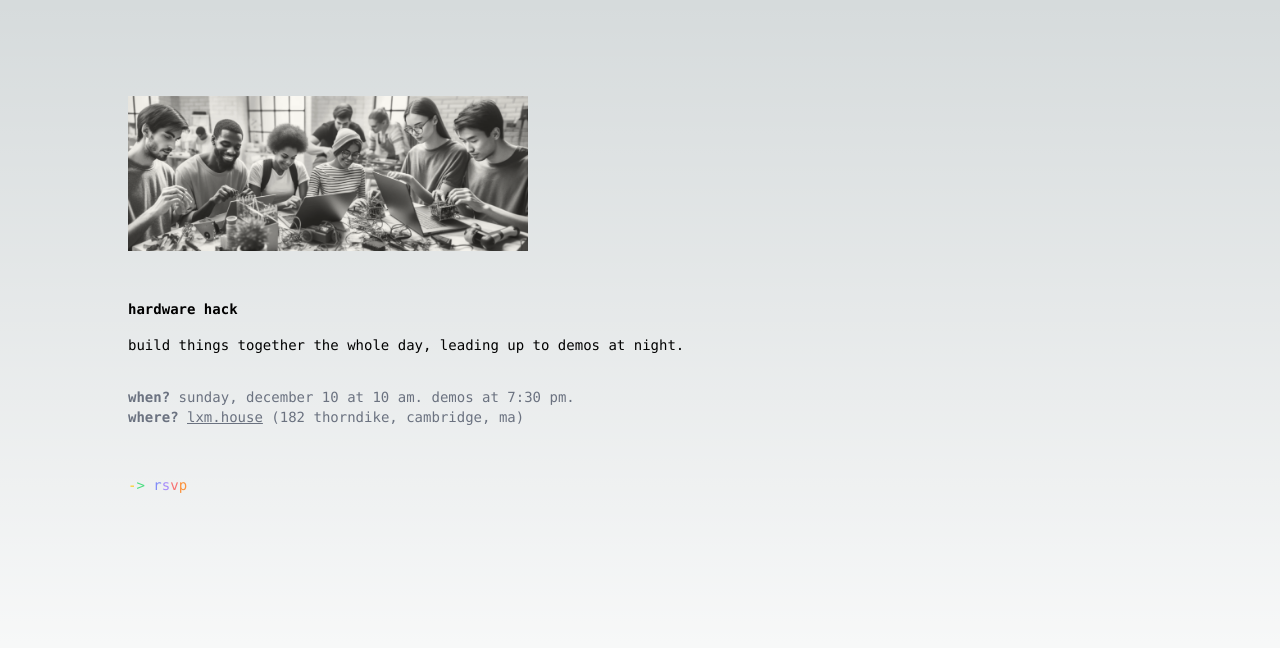
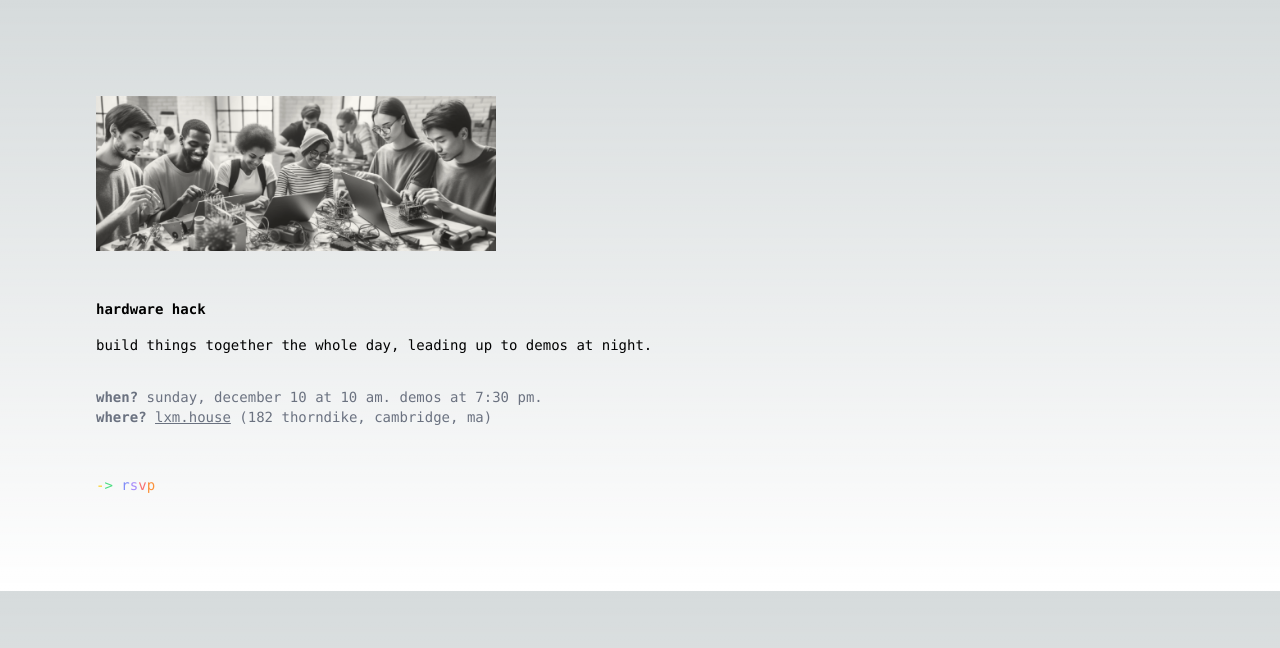
Before and after one commit to rhotter/hardware-hack, a Next.js app: page / in a window 1280 px wide. Shown: the top 648 px of the page. Built offline with nearby package versions, Linux system fonts and the light colour scheme.

Commit message:
Remove unused css

```diff
--- a/app/page.tsx
+++ b/app/page.tsx
@@ -5,7 +5,7 @@ import { RainbowText } from "./RainbowText";
 
 export default function Home() {
   return (
-    <main className="flex min-h-screen flex-col items-center justify-between p-8 md:p-24">
+    <main className="p-8 md:p-24">
       <div className="max-w-5xl w-full justify-between font-mono text-sm flex flex-col gap-4">
         <Image
           src="/hack.png"
```
